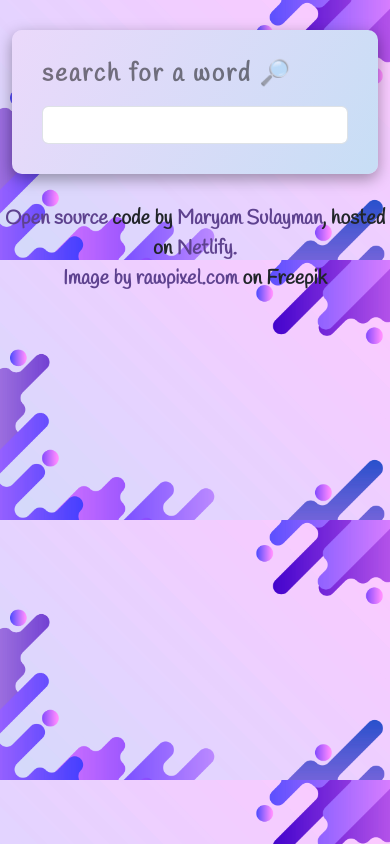
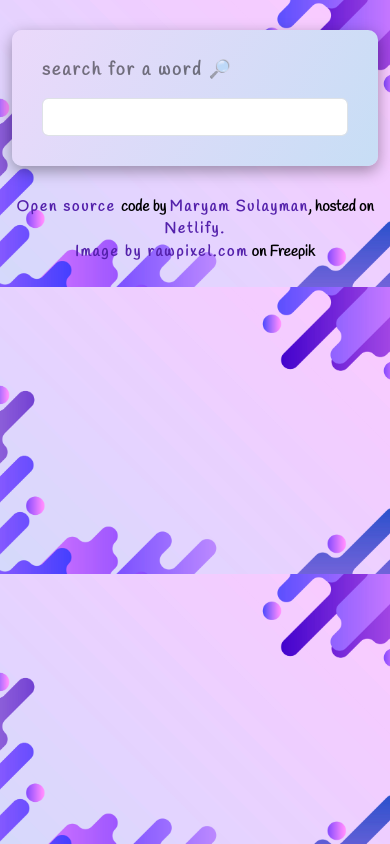
Before and after one commit to maryam-sulayman/react-dictionary, a React (Create React App) app: page / in a window 390 px wide. Built offline with nearby package versions, Linux system fonts and the light colour scheme; no server answers.

Commit message:
Made project responsive for mobile devices

```diff
--- a/src/App.css
+++ b/src/App.css
@@ -6,14 +6,26 @@
 .App a {
   text-decoration: none;
   color: #5e428f;
+  letter-spacing: 2px;
 }
 body {
   background-image: url("./images/image1.jpg");
 
-  background-size: contain;
+  background-size: cover;
+  background-position: center;
 }
 
 .App footer {
   font-size: 20px;
   font-weight: 900;
 }
+
+@media (max-width: 990px) {
+  .App footer {
+    font-size: 15px;
+    color: black;
+  }
+  .App a {
+    color: #5421ab;
+  }
+}
--- a/src/Definitions.css
+++ b/src/Definitions.css
@@ -7,3 +7,8 @@
   font-size: 17px;
   letter-spacing: 2px;
 }
+@media (max-width: 990px) {
+  .Definition-text {
+    font-size: 16px;
+  }
+}
--- a/src/Dictionary.css
+++ b/src/Dictionary.css
@@ -15,3 +15,8 @@
   border-radius: 10px;
   background: linear-gradient(120deg, #ebd9fb 0%, #c7def5 100%);
 }
+@media (max-width: 990px) {
+  .Dictionary h3 {
+    font-size: 18px;
+  }
+}
--- a/src/Photos.css
+++ b/src/Photos.css
@@ -12,3 +12,11 @@
 .Photos img:hover {
   transform: scale(1.2);
 }
+@media (max-width: 990px) {
+  .Photos img:hover {
+    transform: scale(1);
+  }
+  .Photos h2 {
+    font-size: 23px;
+  }
+}
--- a/src/Photos.js
+++ b/src/Photos.js
@@ -16,8 +16,8 @@ export default function Photos(props) {
                   rel="noreferrer "
                 >
                   <img
-                    src={picture.src.landscape}
-                    className="img-fluid mb-4"
+                    src={picture.src.portrait}
+                    className=" img-fluid mb-4"
                     alt="different images based on searched keyword"
                   />
                 </a>
--- a/src/Synonyms.css
+++ b/src/Synonyms.css
@@ -11,3 +11,8 @@
   border-radius: 50px;
   padding: 8px;
 }
+@media (max-width: 990px) {
+  .Synonyms {
+    font-size: 14px;
+  }
+}
--- a/src/WordResult.css
+++ b/src/WordResult.css
@@ -12,3 +12,16 @@
   font-size: 23px;
   font-weight: 900;
 }
+@media (max-width: 990px) {
+  .Results h1 {
+    font-size: 35px;
+  }
+  .Results h1,
+  .Phonetics {
+    display: inline-block;
+    margin-right: 30px;
+  }
+  .Results h2 {
+    font-size: 23px;
+  }
+}
```
